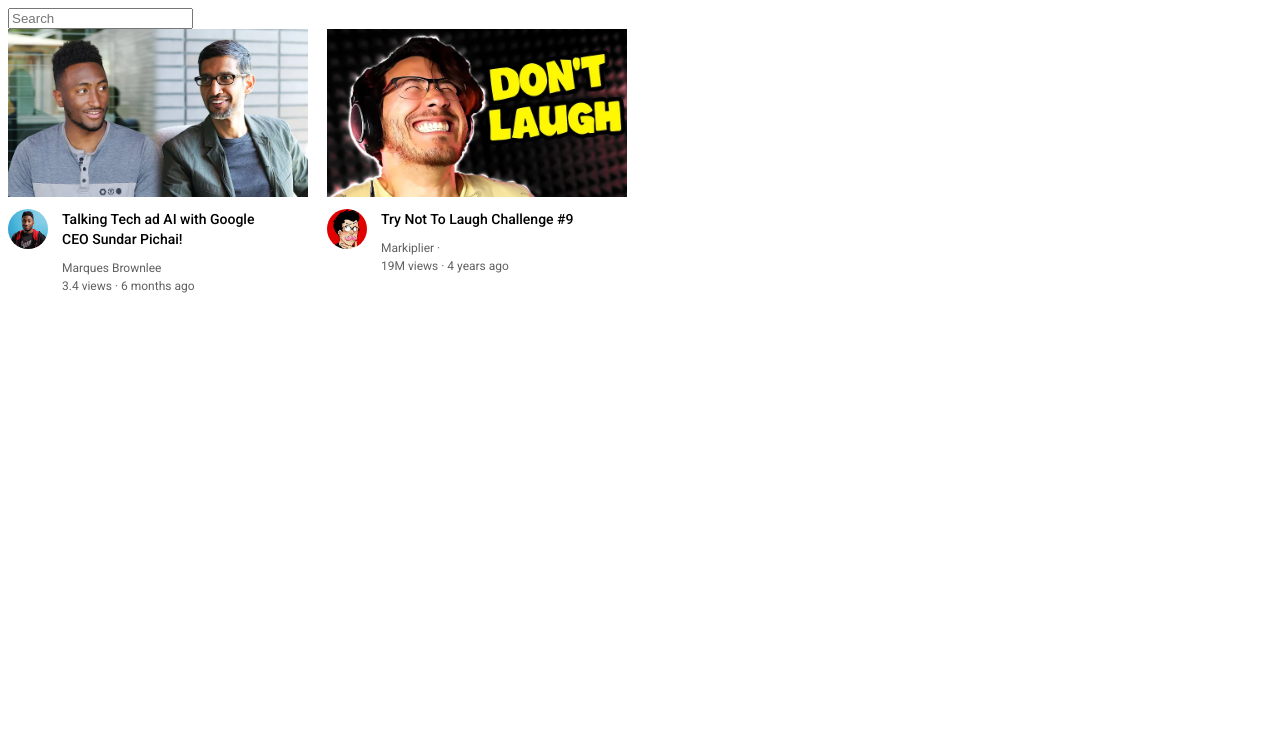
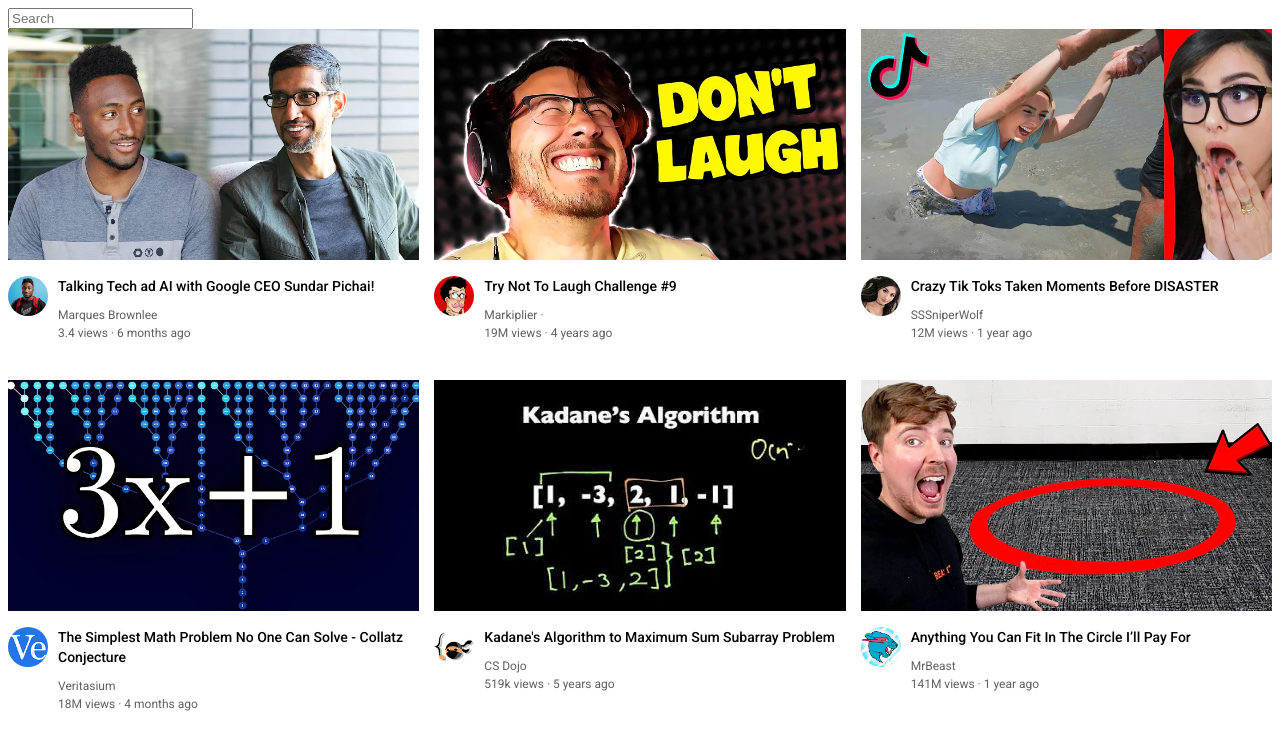
Before and after one commit to wamaedev/html-css-course, a plain HTML site: page youtube.html in a window 1280 px wide. Drawn offline with Linux system fonts and the light colour scheme.

Commit message:
Added some more elements and CSS

```diff
--- a/youtube.html
+++ b/youtube.html
@@ -15,8 +15,7 @@
     }
 
     .thumbnail{
-      width: 300px;
-      display: block;
+      width: 100%;
     }
 
     .search-bar{
@@ -31,22 +30,11 @@
       margin-bottom: 12px;
     }
 
-    .video-preview{
-      width: 300px;
-      display: inline-block;
-      vertical-align: top;
-      margin-right: 15px;
-    }
 
-    .channel-picture{
-      display: inline-block;
-      width: 50px;
-      vertical-align: top;
-    }
 
-    .video-info{
-      display: inline-block;
-      width: 200px;
+    .video-info-grid{
+      display: grid;
+      grid-template-columns: 50px 1fr;
     }
 
     .profile-picture{
@@ -67,30 +55,35 @@
     .video-author{
       margin-bottom: 4px;
     }
+
+    .video-grid{
+      display: grid;
+      grid-template-columns: 1fr 1fr 1fr;
+      column-gap: 15px;
+      row-gap: 40px;
+    }
   </style>
 </head>
 <body>
   <input class="search-bar" type="text"
   placeholder="Search">
 
+  <div class="video-grid">
       <div class="video-preview">
     <div class="thumbnail-row">
       <img class="thumbnail" src="/thubnails/thumbnail-1.webp" alt="">
     </div>
-    <div>
+    <div class="video-info-grid">
       <div class="channel-picture">
         <img class="profile-picture" src="/channel-pictures/channel-1.jpeg" alt="profile-picture">
     </div>
     <div class="video-info">
-
       <p class="video-title">
         Talking Tech ad AI with Google CEO Sundar Pichai!
       </p>
-
       <p class="video-author">
         Marques Brownlee
       </p>
-
       <p class="video-stats">
         3.4 views &#183; 6 months ago
       </p>
@@ -102,29 +95,110 @@
     <div class="thumbnail-row">
       <img class="thumbnail"  src="/thubnails/thumbnail-2.webp" alt="">
   </div>
-    <div>
+    <div class="video-info-grid">
       <div class="channel-picture">
         <img class="profile-picture" src="/channel-pictures/channel-2.jpeg" alt="profile-picture">
       </div>
       <div class="video-info">
-
-
         <p class="video-title">
          Try Not To Laugh Challenge #9
         </p>
-
         <p class="video-author">
           Markiplier &#183;
         </p>
-
         <p class="video-stats">
           19M views &#183; 4 years ago
         </p>
       </div>
-
+    </div>
   </div>
 
+    <div class="video-preview">
+    <div class="thumbnail-row">
+      <img class="thumbnail"  src="/thubnails/thumbnail-3.webp" alt="">
+  </div>
+    <div class="video-info-grid">
+      <div class="channel-picture">
+        <img class="profile-picture" src="/channel-pictures/channel-3.jpeg" alt="profile-picture">
+      </div>
+      <div class="video-info">
+        <p class="video-title">
+         Crazy Tik Toks Taken Moments Before DISASTER
+        </p>
+        <p class="video-author">
+          SSSniperWolf
+        </p>
+        <p class="video-stats">
+          12M views &#183; 1 year ago
+        </p>
+      </div>
+    </div>
   </div>
 
+    <div class="video-preview">
+    <div class="thumbnail-row">
+      <img class="thumbnail"  src="/thubnails/thumbnail-4.webp" alt="">
+  </div>
+    <div class="video-info-grid">
+      <div class="channel-picture">
+        <img class="profile-picture" src="/channel-pictures/channel-4.jpeg" alt="profile-picture">
+      </div>
+      <div class="video-info">
+        <p class="video-title">
+         The Simplest Math Problem No One Can Solve - Collatz Conjecture
+        </p>
+        <p class="video-author">
+          Veritasium
+        </p>
+        <p class="video-stats">
+          18M views &#183; 4 months ago
+        </p>
+      </div>
+    </div>
+  </div>
+
+    <div class="video-preview">
+    <div class="thumbnail-row">
+      <img class="thumbnail"  src="/thubnails/thumbnail-5.webp" alt="">
+  </div>
+    <div class="video-info-grid">
+      <div class="channel-picture">
+        <img class="profile-picture" src="/channel-pictures/channel-5.jpeg" alt="profile-picture">
+      </div>
+      <div class="video-info">
+        <p class="video-title">
+         Kadane's Algorithm to Maximum Sum Subarray Problem
+        <p class="video-author">
+          CS Dojo
+        </p>
+        <p class="video-stats">
+          519k views &#183; 5 years ago
+        </p>
+      </div>
+    </div>
+  </div>
+
+    <div class="video-preview">
+    <div class="thumbnail-row">
+      <img class="thumbnail"  src="/thubnails/thumbnail-6.webp" alt="">
+  </div>
+    <div class="video-info-grid">
+      <div class="channel-picture">
+        <img class="profile-picture" src="/channel-pictures/channel-6.jpeg" alt="profile-picture">
+      </div>
+      <div class="video-info">
+        <p class="video-title">
+          Anything You Can Fit In The Circle I’ll Pay For
+        </p>
+        <p class="video-author">
+          MrBeast
+        </p>
+        <p class="video-stats">
+          141M views &#183; 1 year ago
+        </p>
+      </div>
+    </div>
+  </div>
+  </div>
 </body>
 </html>
```
Also changed, not shown: grid.html (added, +76 -0 lines), channel-pictures/channel-3.jpeg (added), channel-pictures/channel-4.jpeg (added), channel-pictures/channel-5.jpeg (added), channel-pictures/channel-6.jpeg (added), thubnails/thumbnail-3.webp (added), thubnails/thumbnail-4.webp (added), thubnails/thumbnail-5.webp (added), thubnails/thumbnail-6.webp (added). Lines whose indentation alone changed are shown as unchanged.
